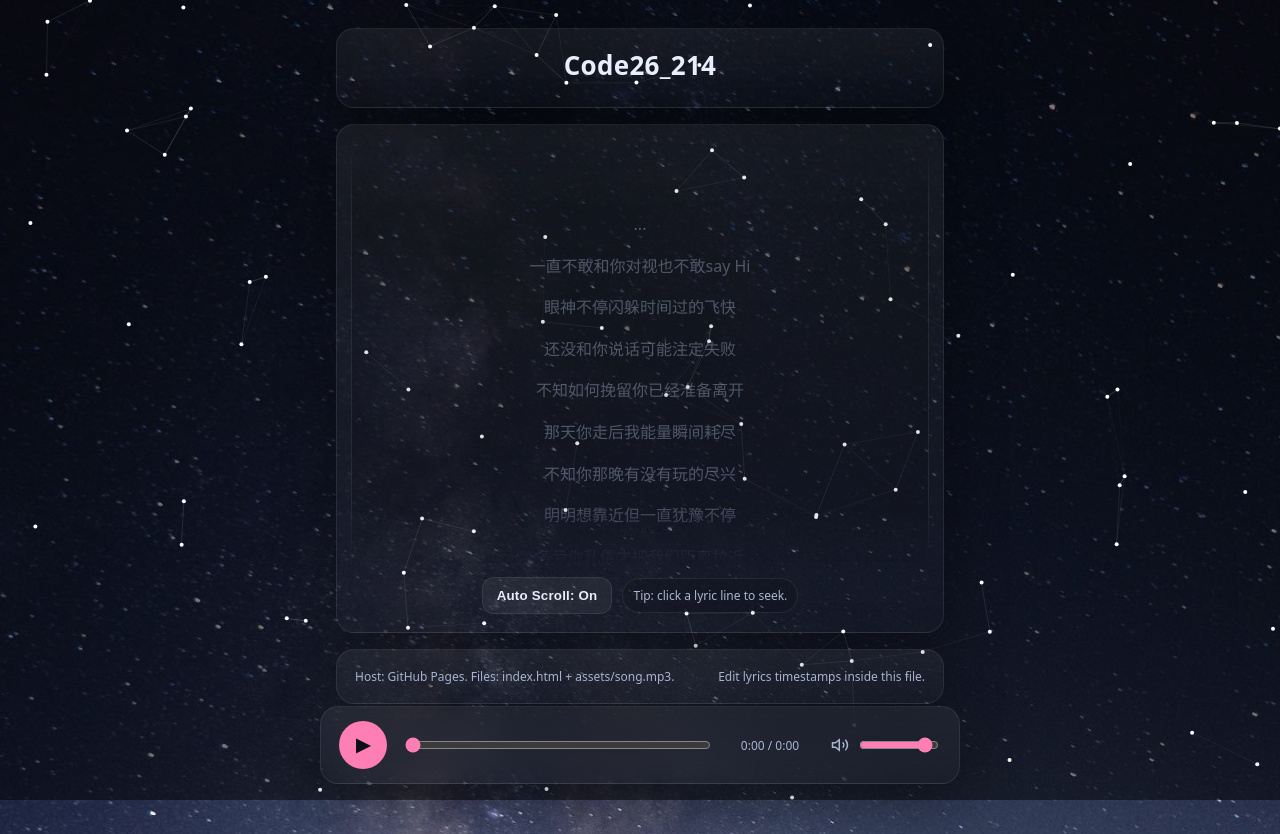
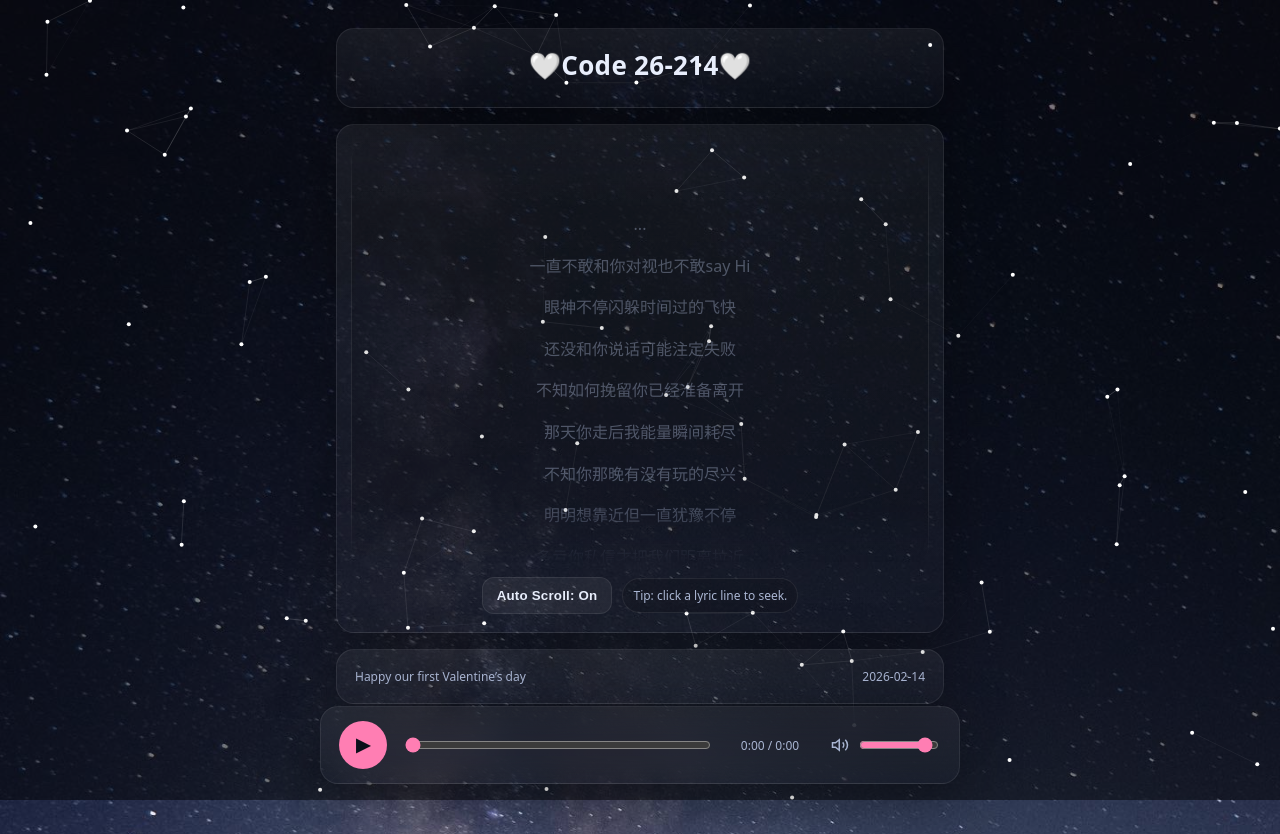
Before and after one commit to BOX-LEO/BOX-LEO.github.io, a plain HTML site: page index.html in a window 1280 px wide. Drawn offline with nearby package versions, Linux system fonts and the light colour scheme.

Commit message:
minor update

```diff
--- a/index.html
+++ b/index.html
@@ -3,7 +3,7 @@
 <head>
   <meta charset="utf-8" />
   <meta name="viewport" content="width=device-width,initial-scale=1" />
-  <title>Our Song</title>
+  <title>🤍26-214🤍</title>
   <style>
     :root{
       --bg:#0b0f1a;
@@ -350,8 +350,8 @@ particlesJS("particles-js", {
     </div>
 
     <div class="card footer">
-      <div>Host: GitHub Pages. Files: index.html + assets/song.mp3.</div>
-      <div>Edit lyrics timestamps inside this file.</div>
+      <div>Happy our first Valentine’s day</div>
+      <div>2026-02-14</div>
     </div>
   </div>
 
@@ -373,7 +373,7 @@ particlesJS("particles-js", {
   <script>
     // ====== 1) EDIT THESE ======
     const META = {
-      title: "Code26_214",
+      title: "🤍Code 26-214🤍",
       subtitle: "",
     };
 
@@ -416,14 +416,14 @@ particlesJS("particles-js", {
       { t: 134.9, text: "只想让你尽快了解我不常见 最真实的一面" },
       { t: 137.9, text: "所有话不隐藏不掩饰不说谎 有些口无遮拦" },
       { t: 140.9, text: "不客套不暧昧不刻意不虚伪 希望你能喜欢" },
-      { t: 143.9, text: "一直盯着手机屏幕不需要睡觉吃饭" },
-      { t: 146.9, text: "精神世界保持共鸣听你推荐的歌单" },
-      { t: 149.9, text: "保持真实没有技巧全都靠真情实感" },
-      { t: 152.9, text: "可以勇敢做我自己 这就是新的起点" },
-      { t: 155.9, text: "Yeah Yeah 话题变得深入" },
-      { t: 158.9, text: "Yeah Yeah 心事向你倾诉" },
-      { t: 161.9, text: "Yeah Yeah 了解来时的路" },
-      { t: 164.9, text: "内心世界丰富-是你特有的天赋" },
+      { t: 143.9, text: "Yeah Yeah 了解来时的路" },
+      { t: 146.9, text: "Yeah Yeah 心事向你倾诉" },
+      { t: 149.9, text: "Yeah Yeah 话题变得深入" },
+      { t: 152.9, text: "内心世界丰富-是你特有的天赋" },
+      { t: 155.9, text: "一直盯着手机屏幕不需要睡觉吃饭" },
+      { t: 158.9, text: "精神世界保持共鸣听你推荐的歌单" },
+      { t: 161.9, text: "保持纯粹没有技巧全都靠真情实感" },
+      { t: 164.9, text: "可以勇敢做我自己这就是新的起点" },
       { t: 167.9, text: "早就想说你的眼睛很迷人" },
       { t: 170.9, text: "它装着世间万物和星辰" },
       { t: 173.9, text: "不知不觉为你灵魂沉沦" },
```
Also changed, not shown: assets/lyrics.txt, 1 other file.
